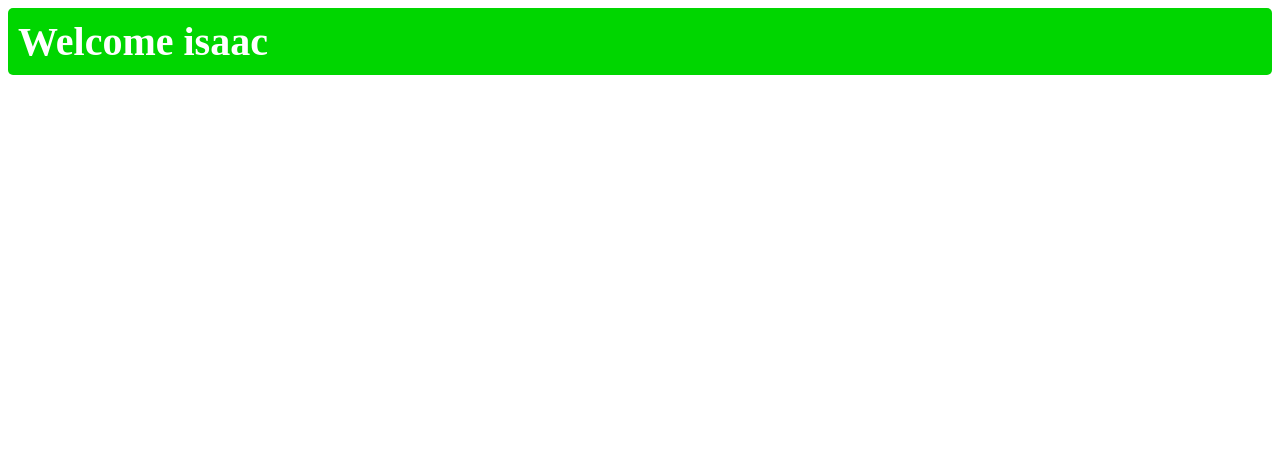
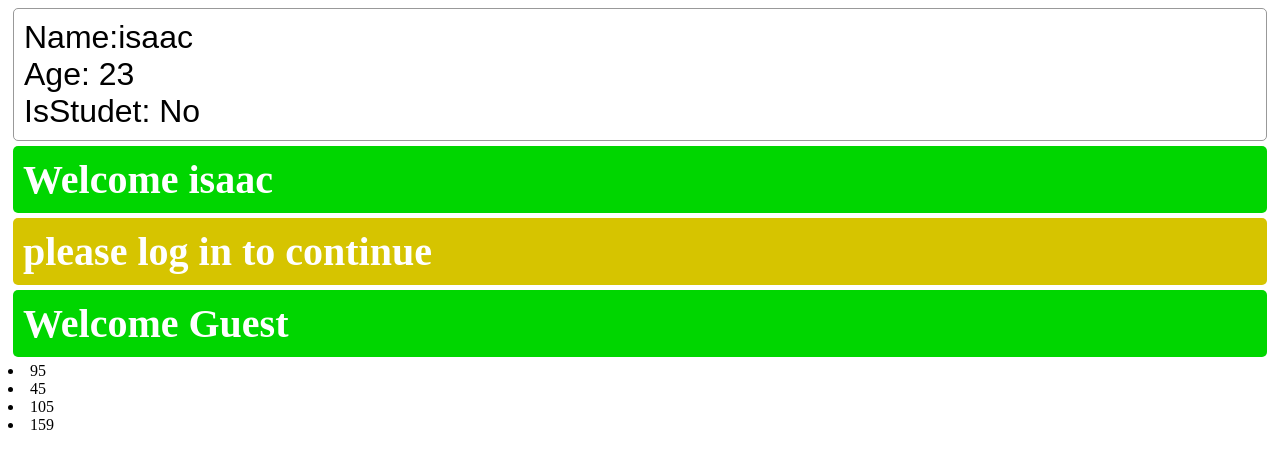
Before and after one commit to isaacbenit/javascript-practice-exercises, a React (Vite) app in the folder web site/my-react-app/: page / in a window 1280 px wide. Shown: the top 468 px of the page. Built offline with nearby package versions, Linux system fonts and the light colour scheme.

Commit message:
new changes

```diff
--- a/web site/my-react-app/src/App.jsx
+++ b/web site/my-react-app/src/App.jsx
@@ -1,10 +1,15 @@
-// import Student from './Students.jsx'
+import Student from './Students.jsx'
 import UserGreeting from'./UserGreeting'
+import List from './list.jsx'
 function App() {
 
   return(
   <>
+  <Student name='isaac' age={23} isStudent={false}/>
   <UserGreeting isLoggedIn={true} username='isaac'/>
+  <UserGreeting isLoggedIn={false} username='isaac'/>
+  <UserGreeting isLoggedIn={true} />
+  <List/>
   </>
   );
 }
--- a/web site/my-react-app/src/UserGreeting.jsx
+++ b/web site/my-react-app/src/UserGreeting.jsx
@@ -1,8 +1,17 @@
-// import Style from './index.css'
+import PropTypes, { bool } from 'prop-types'
 function UserGreeting(props){
-    return(props.isLoggedIn ? <h2 className="welcome-message">Welcome {props.username}</h2>
-    :<h2>please log in to continue</h2>)
+    const welcomeMessage= <h2 className="welcome-message">Welcome {props.username}</h2>
+    const logInPrompt= <h2 className="logIn-message">please log in to continue</h2>
+    return(props.isLoggedIn ? welcomeMessage : logInPrompt)
 
 
 }
+UserGreeting.PropTypes={
+    isLoggedIn: PropTypes.bool,
+    username: PropTypes.string,
+}
+UserGreeting.defaultProps ={
+    isLoggedIn: false,
+    username:'Guest',
+}
 export default UserGreeting
--- a/web site/my-react-app/src/index.css
+++ b/web site/my-react-app/src/index.css
@@ -6,20 +6,30 @@
     border:none;
     cursor: pointer;
 } */
- /* .student{
+ .student{
     font-family: Arial, Helvetica, sans-serif;
     font-size: 2em;
     padding: 10px;
+    border-radius: 5px;
+    margin: 5px;
     border: 1px solid hsla(0,0%,50%,0.8);
  }
  .student p{
     margin: 0;
- } */
+ }
  .welcome-message{
     font-size: 2.5em;
     background-color: hsl(120, 100%, 42%);
     color:white ;
     padding:10px;
     border-radius: 5px;
-    margin: 0;
+    margin: 5px;
  }
+ .logIn-message{
+    font-size: 2.5em;
+    background-color: hsl(55, 100%, 42%);
+    color:white ;
+    padding:10px;
+    border-radius: 5px;
+    margin: 5px;
+ }
--- /dev/null
+++ b/web site/my-react-app/src/list.jsx
@@ -0,0 +1,10 @@
+function List(){
+    const fruits=[  {name:'apple', caloroes:95},
+                    {name:'orange',caloroes:45},
+                    {name:'bananas',caloroes:105},
+                    {name:'coconut',caloroes:159}];
+    fruits.sort();
+    const listItems=fruits.map((fruit)=><li>{fruit.caloroes}</li>)
+    return(listItems)
+}
+export default List
```
Also changed, not shown: 1 other file (tests, documents, lock files or other folders).
